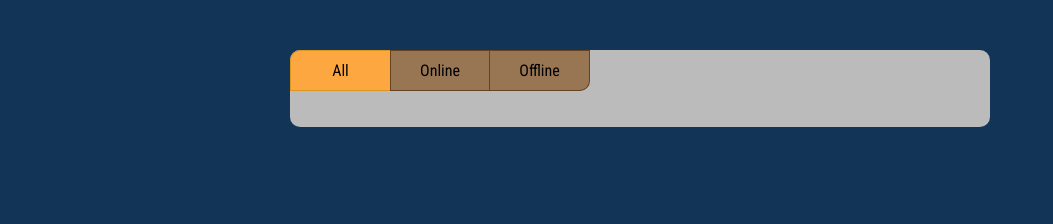
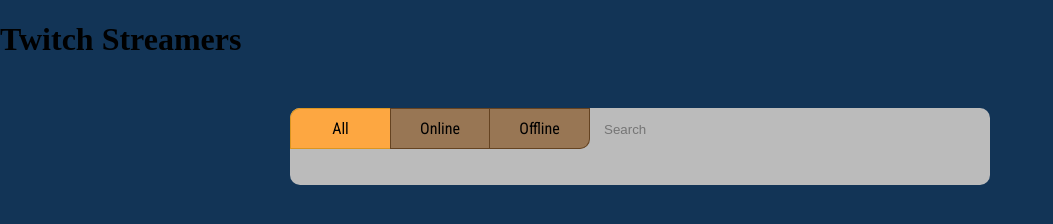
Before and after one commit to ZFudge/Twitch-App, a plain HTML site: page index.html in a window 1280 px wide. Shown: the whole page, without its empty margins (0-1053 px from the left). Drawn offline with Linux system fonts and the light colour scheme; no server answers.

Commit message:
added h1, search placeholder

```diff
--- a/index.html
+++ b/index.html
@@ -8,6 +8,7 @@
   <link rel='stylesheet' type='text/css' href='twitch.css'>
 </head>
 <body>
+  <h1>Twitch Streamers</h1>
   <div id='container'>
     <header>
       <div id='outer-option-container'>
@@ -26,7 +27,7 @@
           </div>
         </div>
       </div>
-      <input id='search' type='text' placeholder="">
+      <input id='search' type='text' placeholder="Search" oninput='search(this.value)'>
     </header>
     <div id='content'>
       <ul id='list'></ul>
```
